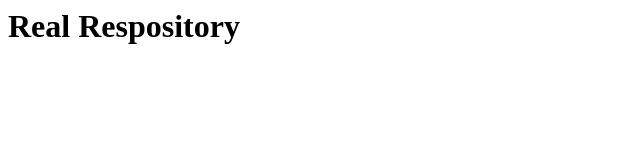
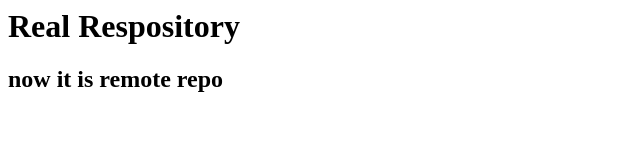
Before and after one commit to tutless/realrepo, a plain HTML site: page index.html in a window 1280 px wide. Shown: the whole page, without its empty margins (0-640 px from the left). Drawn offline with Linux system fonts and the light colour scheme.

Commit message:
editing the file from remote repo

```diff
--- a/index.html
+++ b/index.html
@@ -1,5 +1,6 @@
 <html>
     <body>
         <h1>Real Respository</h1>
+	<h2> now it is remote repo <h2/>
     </body>
 </html>
```
